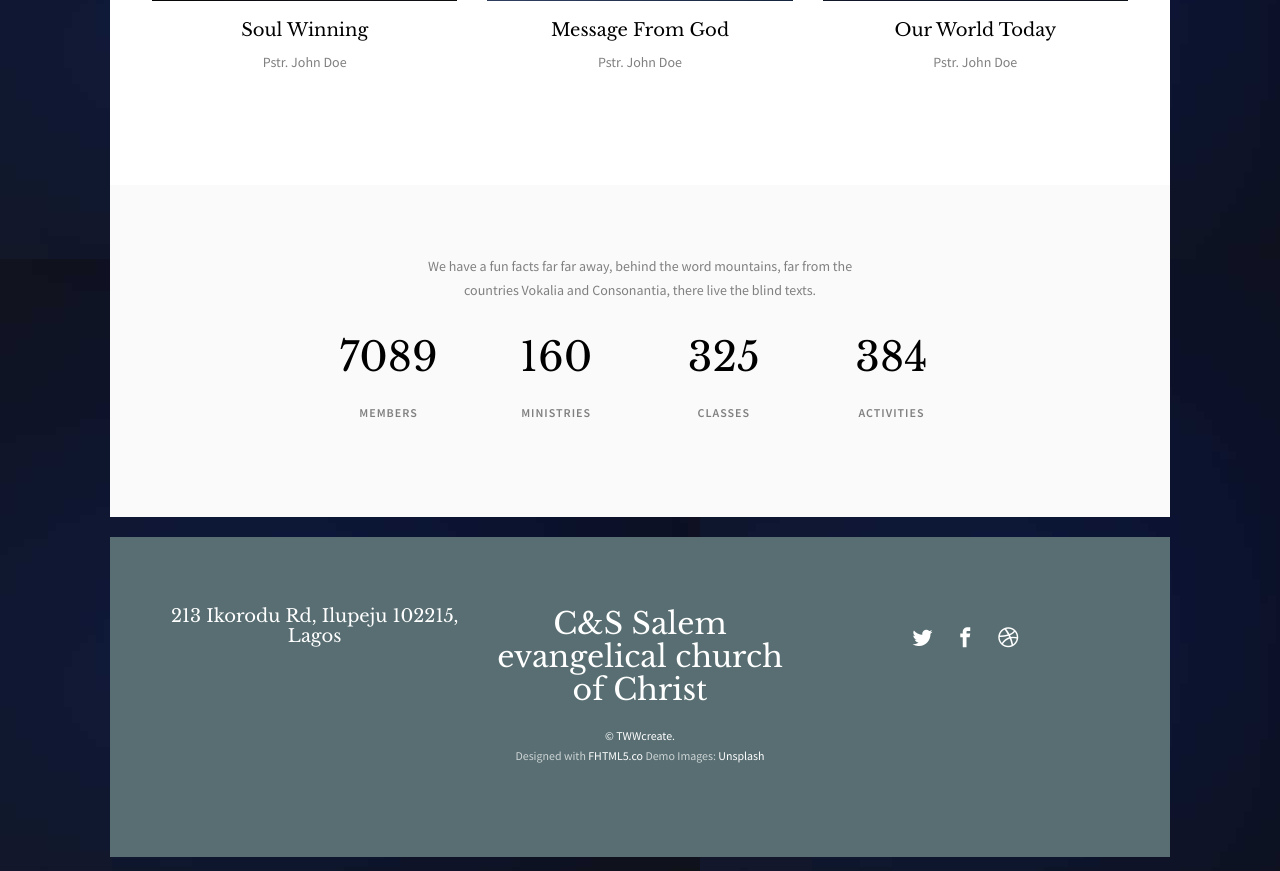
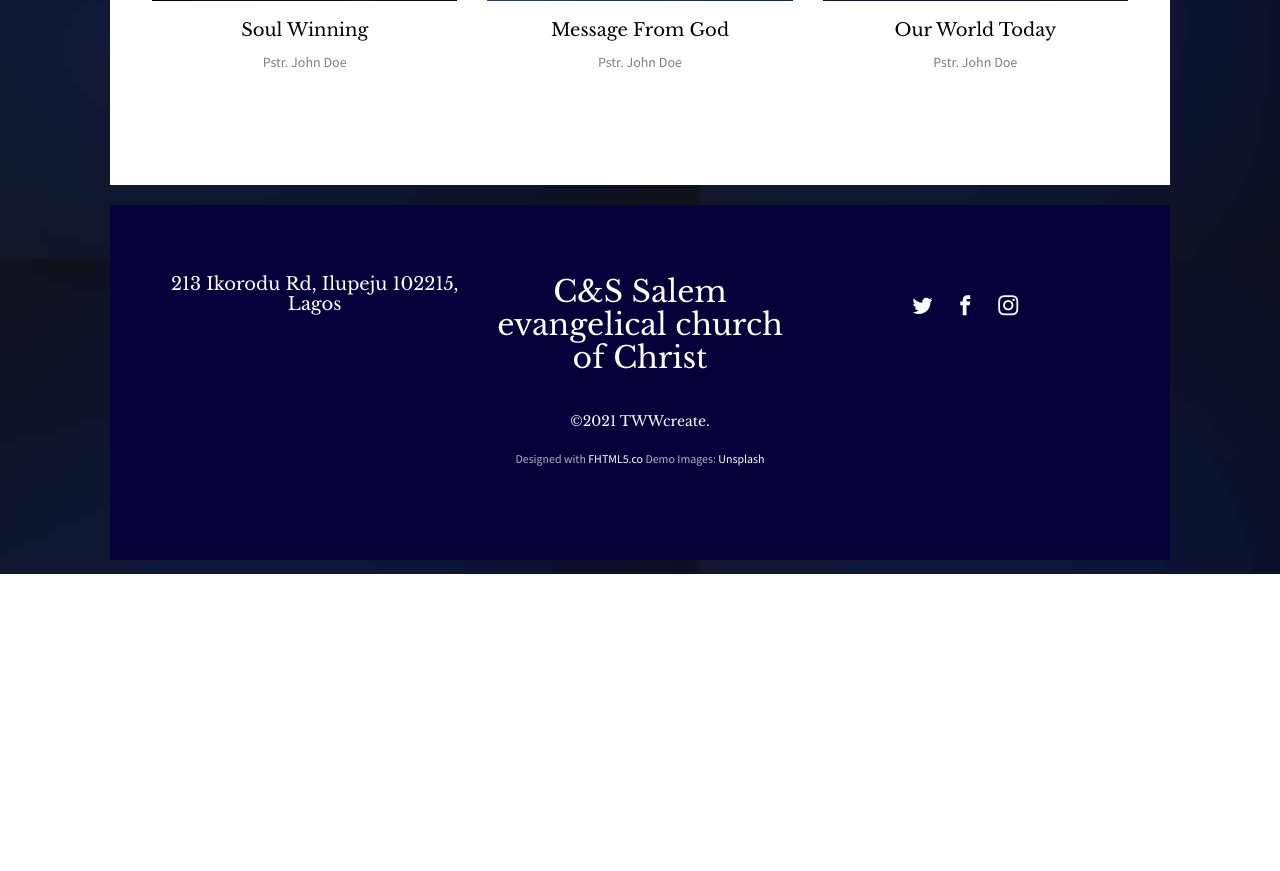
Before and after one commit to timiajayi/churchtest, a PHP site: page /sermons.html in a window 1280 px wide. Shown: the part 1658-2529 px from the top of the page. After the commit the page ends 2232 px from the top, so only its background shows below. Run offline with PHP 8.4, Linux system fonts and the light colour scheme; some web fonts are replaced.

Commit message:
update 2.2

```diff
--- a/about.html
+++ b/about.html
@@ -93,7 +93,7 @@
 		<aside id="fh5co-hero">
 			<div class="flexslider">
 				<ul class="slides">
-			   	<li style="background-image: url(images/img_bg_2.jpg);">
+			   	<li style="background-image: url(images/cs.jpg);">
 			   		<div class="overlay"></div>
 			   		<div class="container-fluid">
 			   			<div class="row">
--- a/css/style.css
+++ b/css/style.css
@@ -484,7 +484,7 @@
   border: none;
 }
 #fh5co-hero .flexslider .slider-text > .slider-text-inner .btn.btn-learn {
-  background: #fff;
+  background: rgba(255, 255, 255, 0.61);
   color: #000;
 }
 @media screen and (max-width: 768px) {
@@ -692,7 +692,7 @@
 }
 
 #fh5co-bible-verse {
-  background: #658361;
+  background: #02285ac4;
   position: relative;
 }
 #fh5co-bible-verse .bible-verse-slide {
@@ -785,6 +785,10 @@
 .contact-info li a {
   color: #000;
 }
+.contact-map{
+  margin-bottom: 4em;
+  padding: 0;
+}
 
 .form-control {
   -webkit-box-shadow: none;
@@ -867,7 +871,7 @@
 
 #fh5co-footer {
   margin-top: 20px !important;
-  background: #586E72;
+  background: #05013a;
   color: rgba(255, 255, 255, 0.7) !important;
 }
 #fh5co-footer a {
@@ -1168,7 +1172,7 @@
 }
 
 .btn-primary {
-  background: #658361;
+  background: #02285ac4;
   color: #fff;
   border: 2px solid #658361;
 }
--- a/footer.html
+++ b/footer.html
@@ -11,14 +11,14 @@
                 <ul class="fh5co-social-icons">
                     <li><a href="#"><i class="icon-twitter2"></i></a></li>
                     <li><a href="#"><i class="icon-facebook2"></i></a></li>
-                    <li><a href="#"><i class="icon-dribbble2"></i></a></li>
+                    <li><a href="#"><i class="icon-instagram"></i></a></li>
                 </ul>
             </p>
         </div>
         <div class="row copyright">
             <div class="col-md-12 text-center">
                 <p>
-    <a href="https://www.instagram.com/twwcreate/" target="_blank"> <small class="block" >&copy; TWWcreate.</small></a>
+    <a href="https://www.instagram.com/twwcreate/" target="_blank"> <h5 class="block">&copy;2021 TWWcreate.</h5></a>
                     <small class="block">Designed with <a href="" target="_blank">FHTML5.co</a> Demo Images: <a href="http://unsplash.co/" target="_blank">Unsplash</a></small>
                 </p>
             </div>
--- a/sermons.html
+++ b/sermons.html
@@ -183,36 +183,7 @@
 				</div>
 			</div>
 		</div>
-		<div id="fh5co-counter" class="fh5co-counters fh5co-light-grey">
-			<div class="row">
-				<div class="col-md-6 col-md-offset-3 text-center animate-box">
-					<p>We have a fun facts far far away, behind the word mountains, far from the countries Vokalia and Consonantia, there live the blind texts.</p>
-					</div>
-			</div>
-			<div class="row animate-box">
-				<div class="col-md-8 col-md-offset-2">
-					<div class="row">
-						<div class="col-md-3 col-sm-6 col-xs-6 text-center">
-							<span class="fh5co-counter js-counter" data-from="0" data-to="9452" data-speed="5000" data-refresh-interval="50"></span>
-							<span class="fh5co-counter-label">Members</span>
-						</div>
-						<div class="col-md-3 col-sm-6 col-xs-6 text-center">
-							<span class="fh5co-counter js-counter" data-from="0" data-to="214" data-speed="5000" data-refresh-interval="50"></span>
-							<span class="fh5co-counter-label">Ministries</span>
-						</div>
-						<div class="clearfix visible-sm-block visible-xs-block"></div>
-						<div class="col-md-3 col-sm-6 col-xs-6 text-center">
-							<span class="fh5co-counter js-counter" data-from="0" data-to="433" data-speed="5000" data-refresh-interval="50"></span>
-							<span class="fh5co-counter-label">Classes</span>
-						</div>
-						<div class="col-md-3 col-sm-6 col-xs-6 text-center">
-							<span class="fh5co-counter js-counter" data-from="0" data-to="512" data-speed="5000" data-refresh-interval="50"></span>
-							<span class="fh5co-counter-label">Activities</span>
-						</div>
-					</div>
-				</div>
-			</div>
-		</div>
+
 	</div><!-- END container-wrap -->
 
 	<div data-include="footer"></div><!-- END container-wrap -->
```
Also changed, not shown: contact.html (+10 -29 lines), index.html (+15 -9 lines), news.html (+4 -4 lines), images/cs.jpg (added), images/csl.jpg (added), images/rf.jpg (renamed from images/photo1.jpg).
